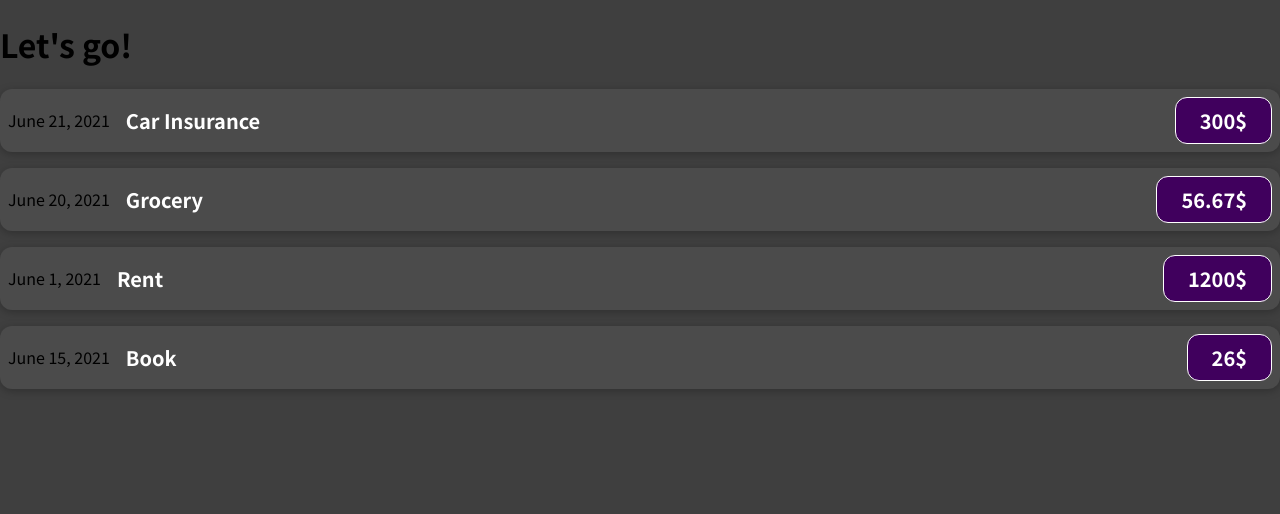
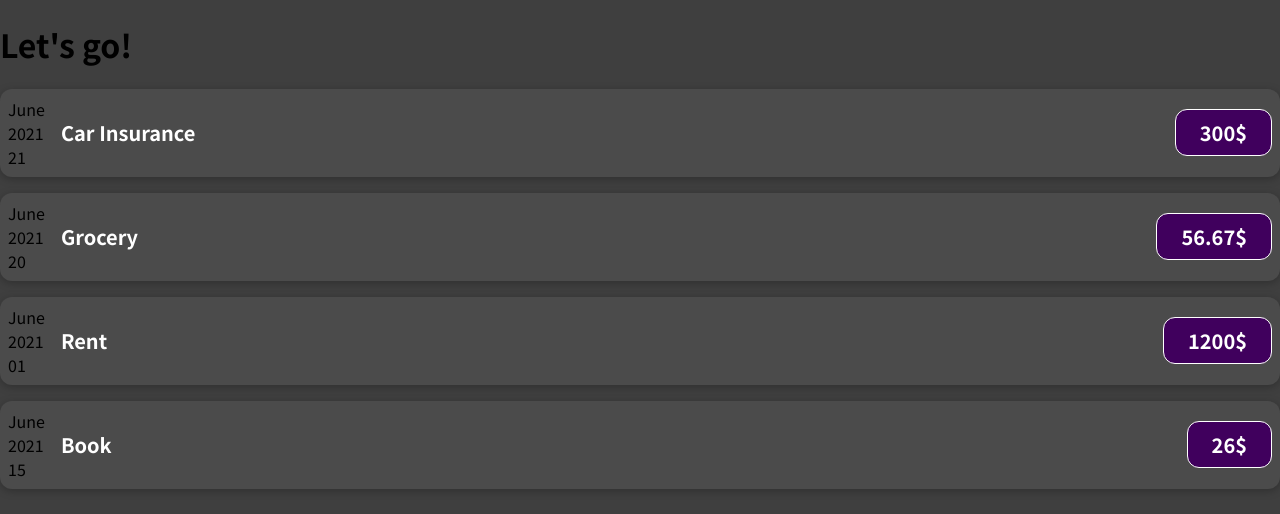
Before and after one commit to micmor-m/expense-track, a React (Create React App) app: page / in a window 1280 px wide. Shown: the top 514 px of the page. Built offline with nearby package versions, Linux system fonts and the light colour scheme.

Commit message:
update html to separate day, year and month

```diff
--- a/src/App.js
+++ b/src/App.js
@@ -2,10 +2,20 @@ import ExpenseItem from "./components/ExpenseItem";
 
 function App() {
   const expenses = [
-    { id: "e1", title: "Car Insurance", amount: 300, date: "June 21, 2021" },
-    { id: "e2", title: "Grocery", amount: 56.67, date: "June 20, 2021" },
-    { id: "e3", title: "Rent", amount: 1200, date: "June 1, 2021" },
-    { id: "e4", title: "Book", amount: 26, date: "June 15, 2021" },
+    {
+      id: "e1",
+      title: "Car Insurance",
+      amount: 300,
+      date: new Date("June 21, 2021"),
+    },
+    {
+      id: "e2",
+      title: "Grocery",
+      amount: 56.67,
+      date: new Date("June 20, 2021"),
+    },
+    { id: "e3", title: "Rent", amount: 1200, date: new Date("June 1, 2021") },
+    { id: "e4", title: "Book", amount: 26, date: new Date("June 15, 2021") },
   ];
 
   return (
--- a/src/components/ExpenseItem.jsx
+++ b/src/components/ExpenseItem.jsx
@@ -3,9 +3,17 @@ import "./ExpenseItem.css"
 
 function ExpenseItem ({title, amount, date}) {
 
+  const month = date.toLocaleString("en-US", {month: "long"})
+  const year = date.getFullYear();
+  const day = date.toLocaleString("en-US", {day: "2-digit"})
+
   return(
     <div className="expense-item">
-      <div>{date}</div>
+      <div>
+        <div>{month}</div>
+        <div>{year}</div>
+        <div>{day}</div>
+      </div>
       <div className="expense-item__description">
         <h2>{title}</h2>
         <div className="expense-item__price">{amount}$</div>
```
